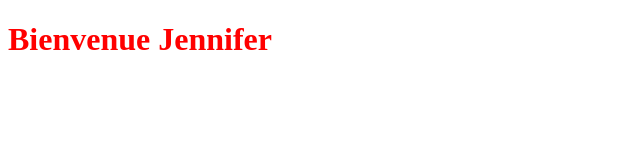
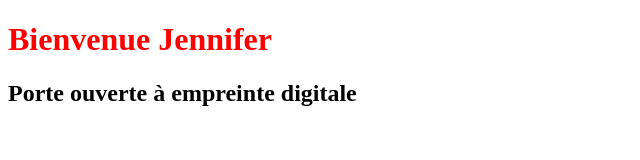
Before and after one commit to Fogulus/tutoGit, a plain HTML site: page index.html in a window 1280 px wide. Shown: the whole page, without its empty margins (0-640 px from the left). Drawn offline with Linux system fonts and the light colour scheme.

Commit message:
ùouverture de la porte

```diff
--- a/index.html
+++ b/index.html
@@ -9,6 +9,6 @@
 </head>
 <body>
   <h1>Bienvenue Jennifer</h1>
-
+  <h2>Porte ouverte à empreinte digitale</h2>
 </body>
 </html>
```
